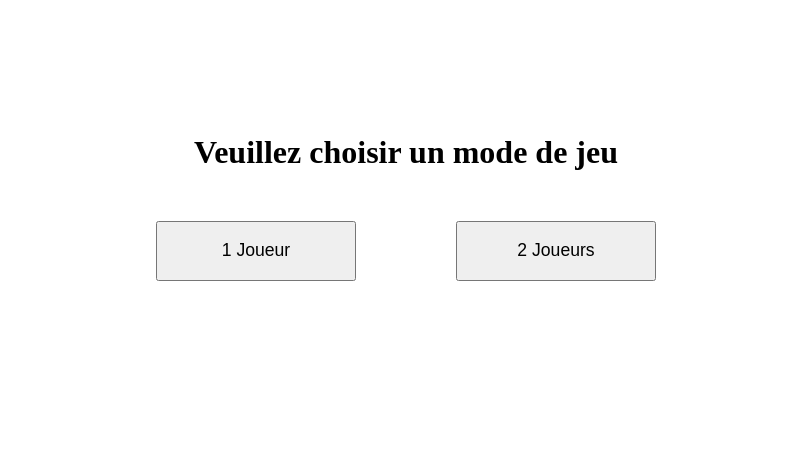
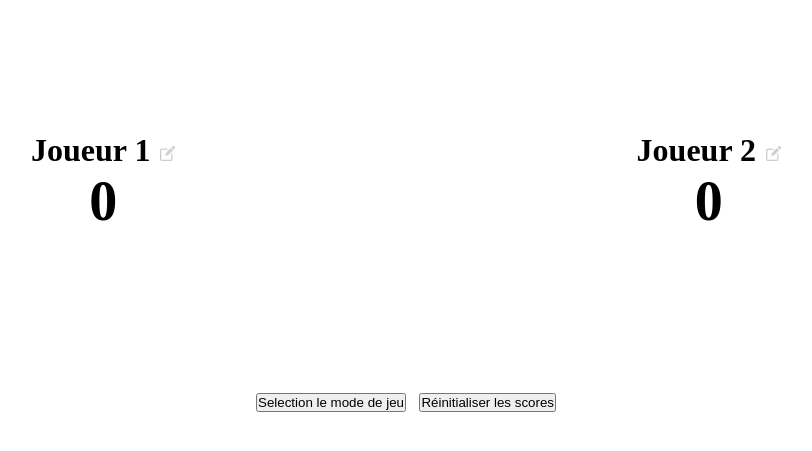
Before and after one commit to FlorianFlouquet/TicTacToe_enhanced, a plain HTML site: page index.html in a window 1280 px wide. Shown: the part 193-644 px from the top of the page, without its empty margins (234-1046 px from the left). Drawn offline with Linux system fonts and the light colour scheme.

Commit message:
added all the necessary html content for 2 player mode and added a few css styling on it

```diff
--- a/index.html
+++ b/index.html
@@ -10,16 +10,34 @@
 <body>
     <section class="gamemode-selection">
         <h2>Veuillez choisir un mode de jeu</h2>
-        <div id="buttonPlaceholder">
+        <div class="gamemode-button-placeholder">
             <button>1 joueur</button>
             <button>2 joueurs</button>
         </div>
     </section>
-    <section class="gameboard">
-        <h1>MODE 1 JOUEUR</h1>
+
+    <!-- MODE 1 JOUEUR -->
+    <section class="gameboard" style="display: none;">
+        <h1>Mode 1 Joueur</h1>
     </section>
-    <section class="gameboard">
-        <h1>MODE 2 JOUEURS</h1>
+
+    <!-- MODE 2 JOUEURS -->
+    <section class="gamemode-board">
+        <div class="gameboard">
+            <div class="scoreboard">
+                <h2>Joueur 1<span><img src="./asset/edit.png" alt=""></span></h2>
+                <h3>0</h3>
+            </div>
+            <div class="grid"></div>
+            <div class="scoreboard">
+                <h2>Joueur 2<span><img src="./asset/edit.png" alt=""></span></h2>
+                <h3>0</h3>
+            </div>
+        </div>
+        <div class="gameboard-button-placeholder">
+            <button>Selection le mode de jeu</button>
+            <button>Réinitialiser les scores</button>
+        </div>
     </section>
     <script src="./script.js"></script>
 </body>
--- a/style.css
+++ b/style.css
@@ -11,8 +11,12 @@ body {
     align-items: center;
 }
 
+        /*///////////////////////////
+                GAMEMODE MENU
+        //////////////////////////*/
+
 .gamemode-selection {
-    display: block;
+    display: none;
     width: 500px;
     text-align: center;
 }
@@ -22,19 +26,79 @@ body {
     font-size: 2rem;
 }
 
-.gamemode-selection > div {
+.gamemode-button-placeholder {
     display: flex;
     justify-content: space-between;
     width: 100%;
 }
 
-.gamemode-selection > div > button {
+.gamemode-button-placeholder > button {
     height: 60px;
     width: 200px;
     font-size: 1.1rem;
     text-transform: capitalize;
 }
 
+        /*///////////////////////////
+                GAMEBOARD
+        //////////////////////////*/
+.gamemode-board {
+    display: flex;
+    flex-direction: column;
+    align-items: center;
+}
+
 .gameboard {
-    display: none;
+    width: 750px;
+    display: flex;
+    justify-content: space-between;
+    align-items: center;
 }
+
+.scoreboard {
+    text-align: center;
+}
+
+.scoreboard > h2:hover span {
+    opacity: 1;
+}
+
+.scoreboard > h2 {
+    font-size: 2rem;
+}
+
+.scoreboard > h2 > span {
+    padding-left: 10px;
+    opacity: 0.2;
+    transition: opacity 0.5s ease;
+}
+
+.scoreboard > h2 > span > img {
+    height: 15px;
+}
+
+.scoreboard > h3 {
+    font-size: 3.5rem;
+}
+
+.grid {
+    height:360px;
+    width: 360px;
+}
+
+.line {
+    display: flex;
+}
+
+.cell {
+    height: 120px;
+    width: 120px;
+    border: 1px solid black;
+}
+
+.gameboard-button-placeholder {
+    width: 40%;
+    padding-top: 30px;
+    display: flex;
+    justify-content: space-between;
+}
```
Also changed, not shown: asset/edit.png (added).
